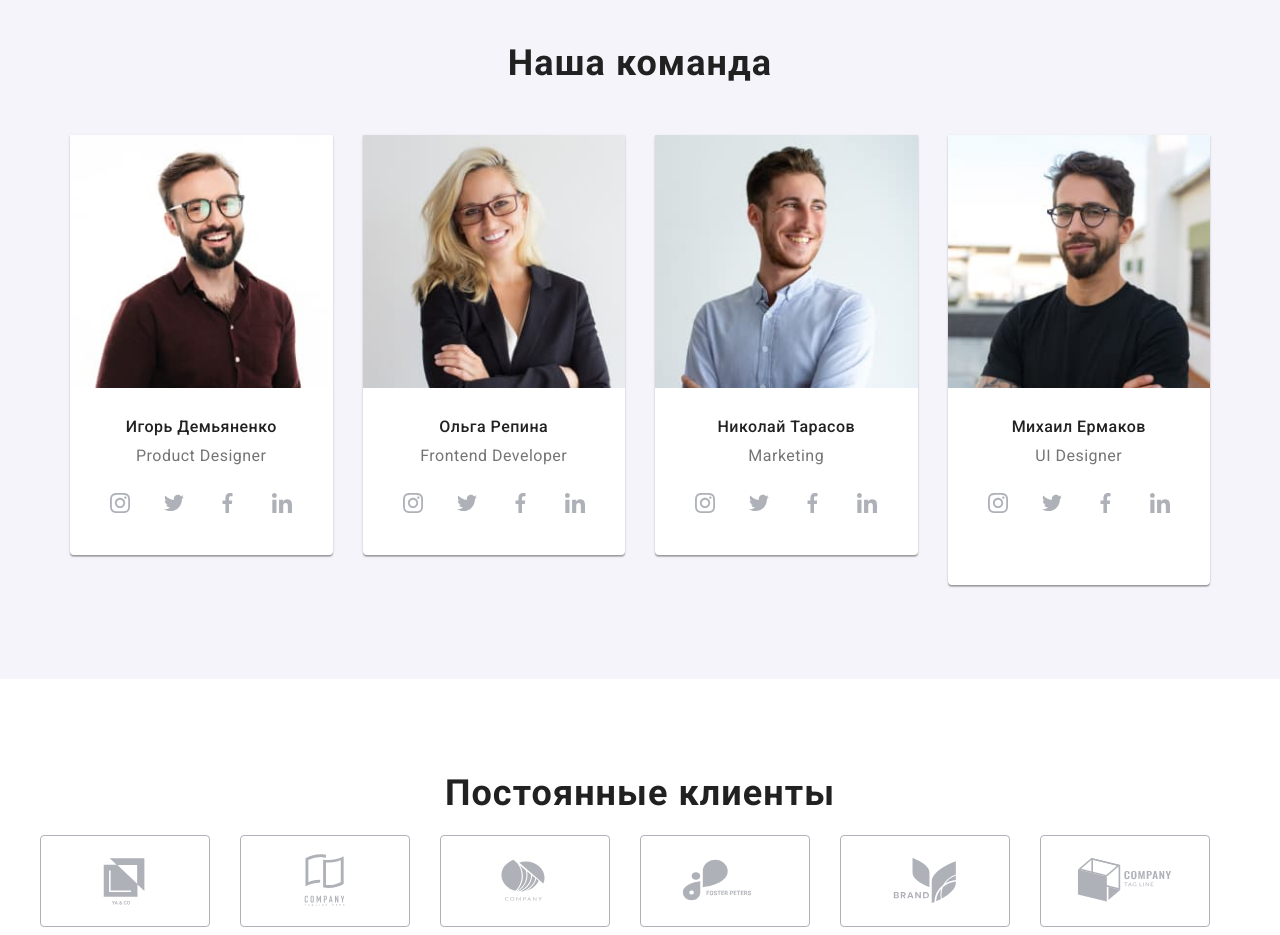
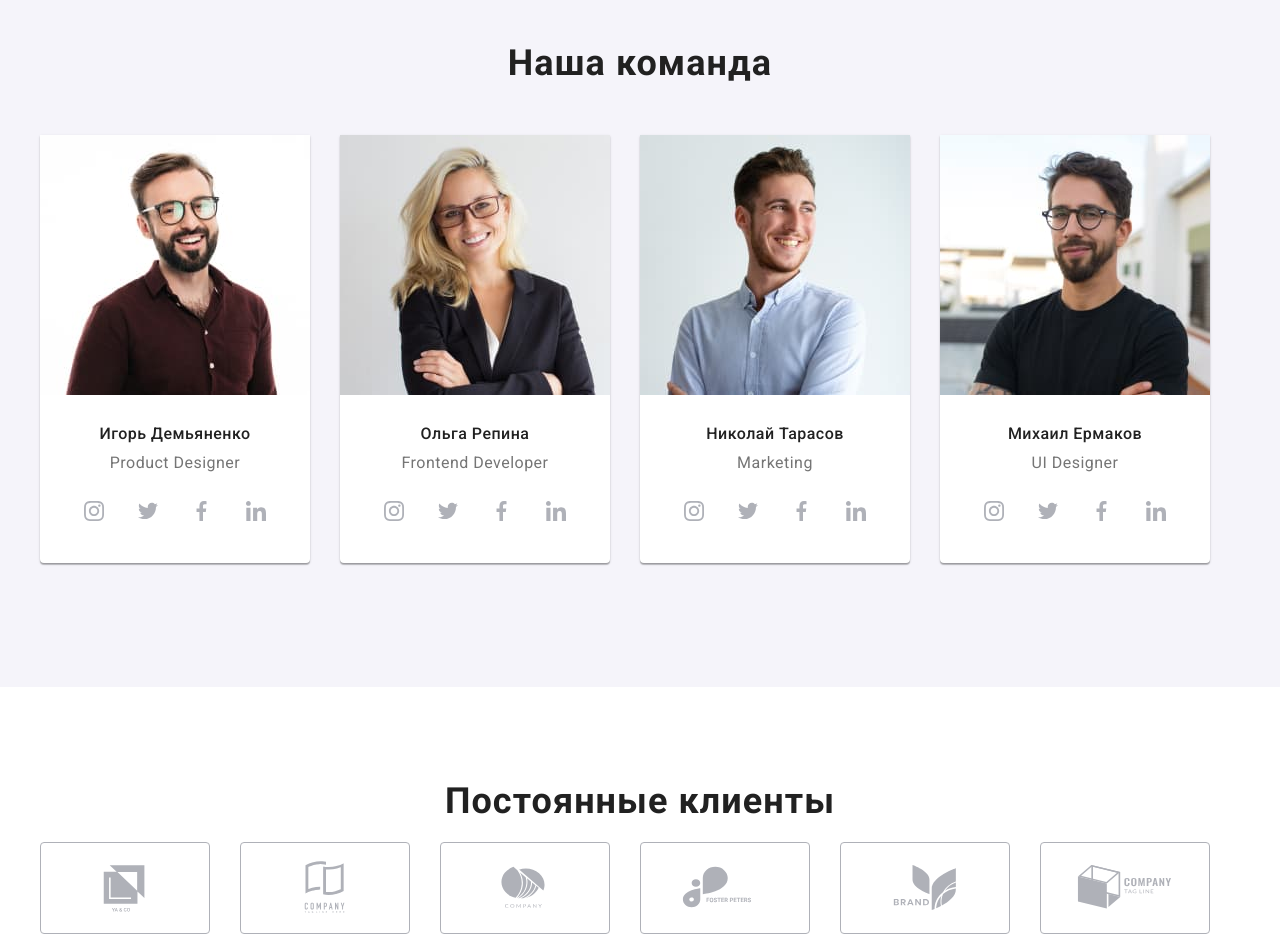
Before and after one commit to Volodymyr-bart/Web-studio, a plain HTML site: page index.html in a window 1280 px wide. Shown: the part 1680-2615 px from the top of the page. Drawn offline with nearby package versions, Linux system fonts and the light colour scheme.

Commit message:
fix team

```diff
--- a/sass/components/_team.scss
+++ b/sass/components/_team.scss
@@ -7,6 +7,7 @@
 .team-list {
     justify-content: center;
     &__item{
+        height: 100%;
         &:not(:last-child) {
                 margin-bottom: var(--card-set-gap);
             }
@@ -30,7 +31,6 @@
 
     @media screen and (min-width:1200px) {
         display: flex;
-        margin-left: 0;
         &__item{
             margin-left: 0;
             &:not(:last-child) {
```
Also changed, not shown: css/main.css, css/main.min.css, 2 other files.
